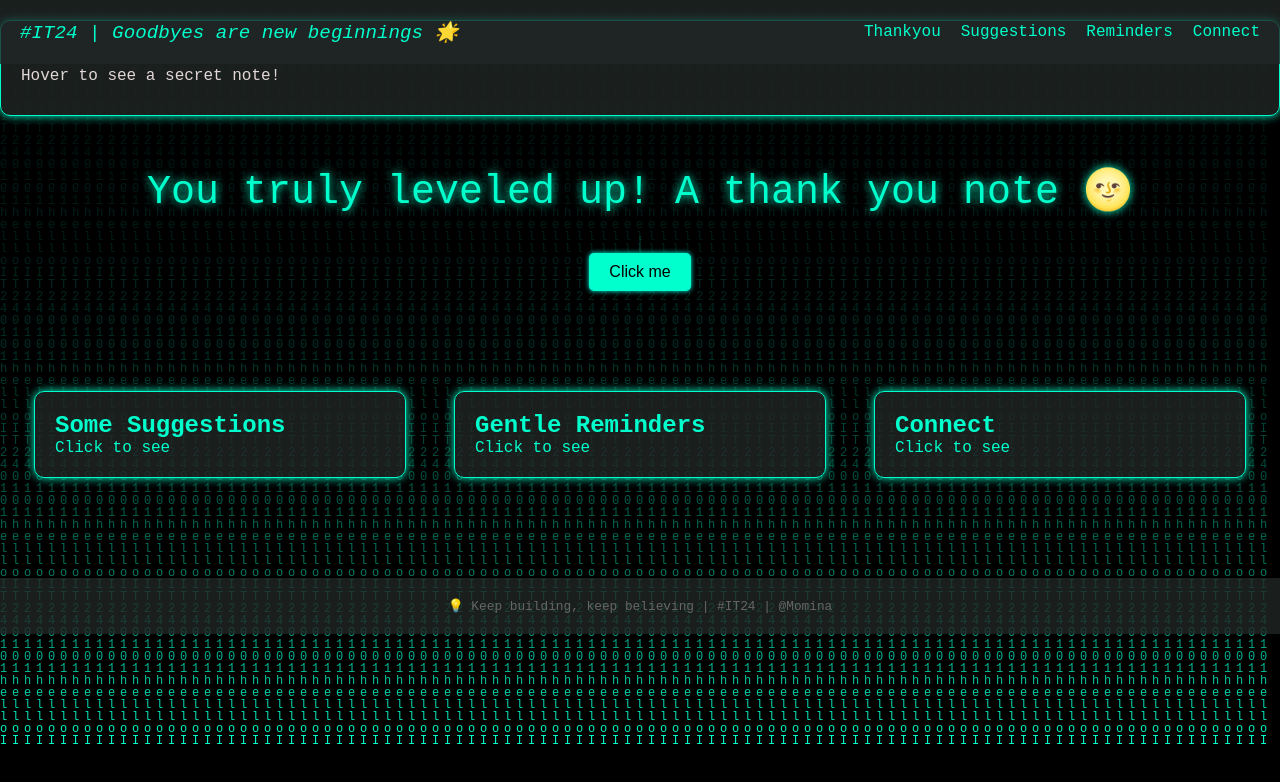
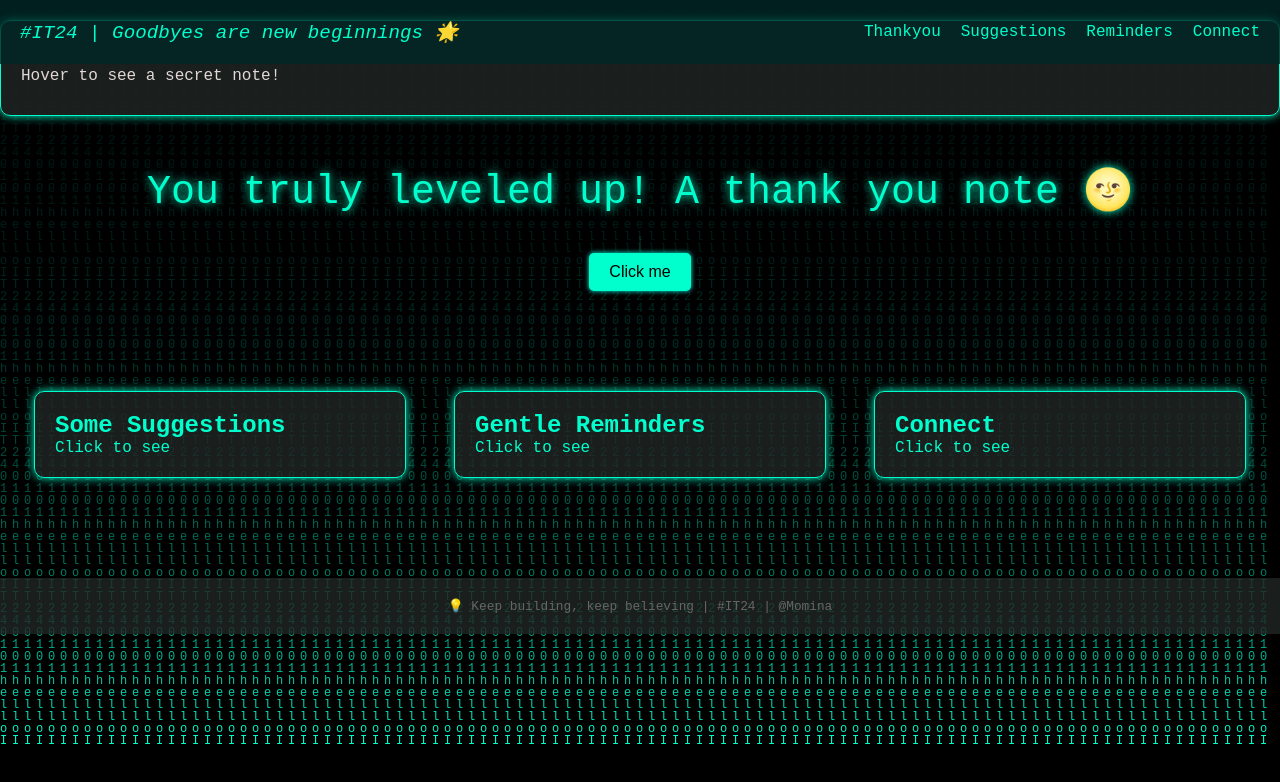
Before and after one commit to MominaButt24/IT24-Goodbye, a plain HTML site: page index.html in a window 1280 px wide. Drawn offline with nearby package versions, Linux system fonts and the light colour scheme.

Commit message:
Update style.css

```diff
--- a/style.css
+++ b/style.css
@@ -26,7 +26,7 @@ body {
   justify-content: space-between;
   align-items: center;
   padding: 20px;
-  background-color: rgba(33, 39, 38, 0.8);
+  background-color: rgba(0, 39, 38, 0.8);
   position: fixed;
   width: 100%;
   top: 0;
```
